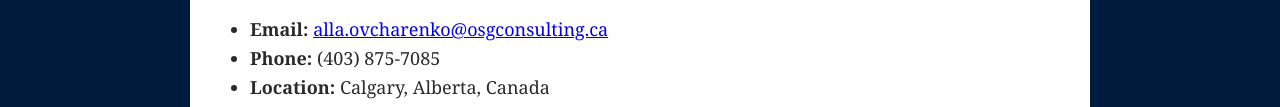
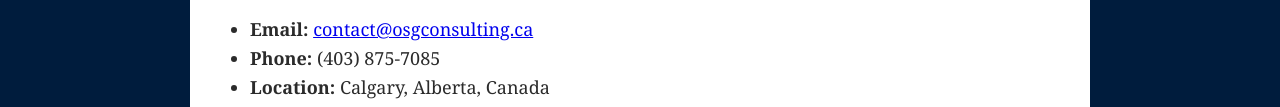
Before and after one commit to OSG-Consutling/OSGConsulting, a plain HTML site: page contact.html in a window 1280 px wide. Shown: the part 298-405 px from the top of the page. Drawn offline with Linux system fonts and the light colour scheme.

Commit message:
Add final site pages with full layout

```diff
--- a/contact.html
+++ b/contact.html
@@ -148,12 +148,12 @@
         <h1>Contact Us</h1>
         <p>Have a question or want to discuss how OSG Consulting can support your transformation initiative? Reach out!</p>
         <ul>
-          <li><strong>Email:</strong> <a href="mailto:alla.ovcharenko@osgconsulting.ca">alla.ovcharenko@osgconsulting.ca</a></li>
+          <li><strong>Email:</strong> <a href="mailto:contact@osgconsulting.ca">contact@osgconsulting.ca</a></li>
           <li><strong>Phone:</strong> (403) 875-7085</li>
           <li><strong>Location:</strong> Calgary, Alberta, Canada</li>
-         </ul>
+        </ul>
 
-        <form action="mailto:alla.ovcharenko@osgconsulting.ca" method="post" enctype="text/plain">
+        <form action="https://formspree.io/f/yourFormID" method="POST">
           <label for="name">Name:</label>
           <input type="text" id="name" name="name" required />
 
@@ -169,7 +169,7 @@
     </div>
 
     <footer>
-      &copy; 2023 OSG Consulting | <a href="mailto:alla.ovcharenko@osgconsulting.ca" style="color:white; text-decoration: none;">Contact Us</a>
+      &copy; 2023 OSG Consulting | <a href="mailto:contact@osgconsulting.ca" style="color:white; text-decoration: none;">Contact Us</a>
     </footer>
   </div>
 </body>
```
